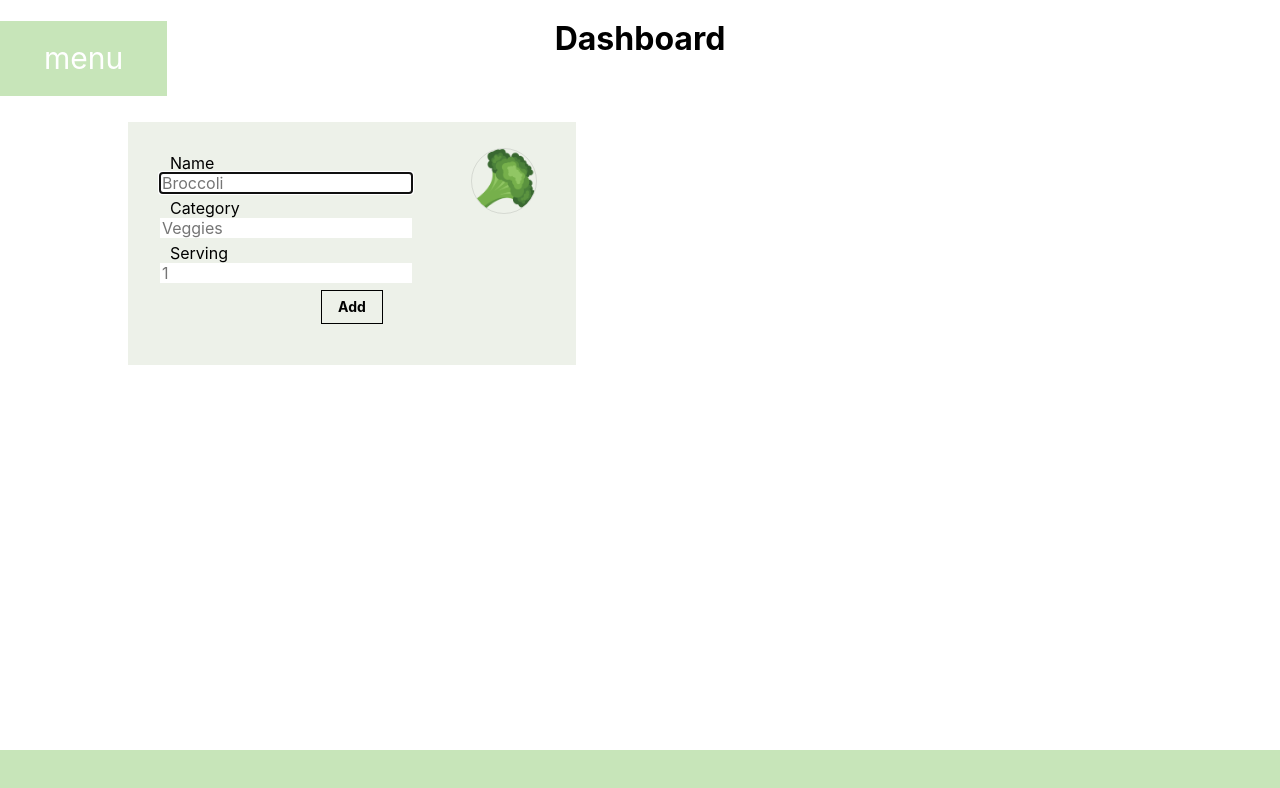
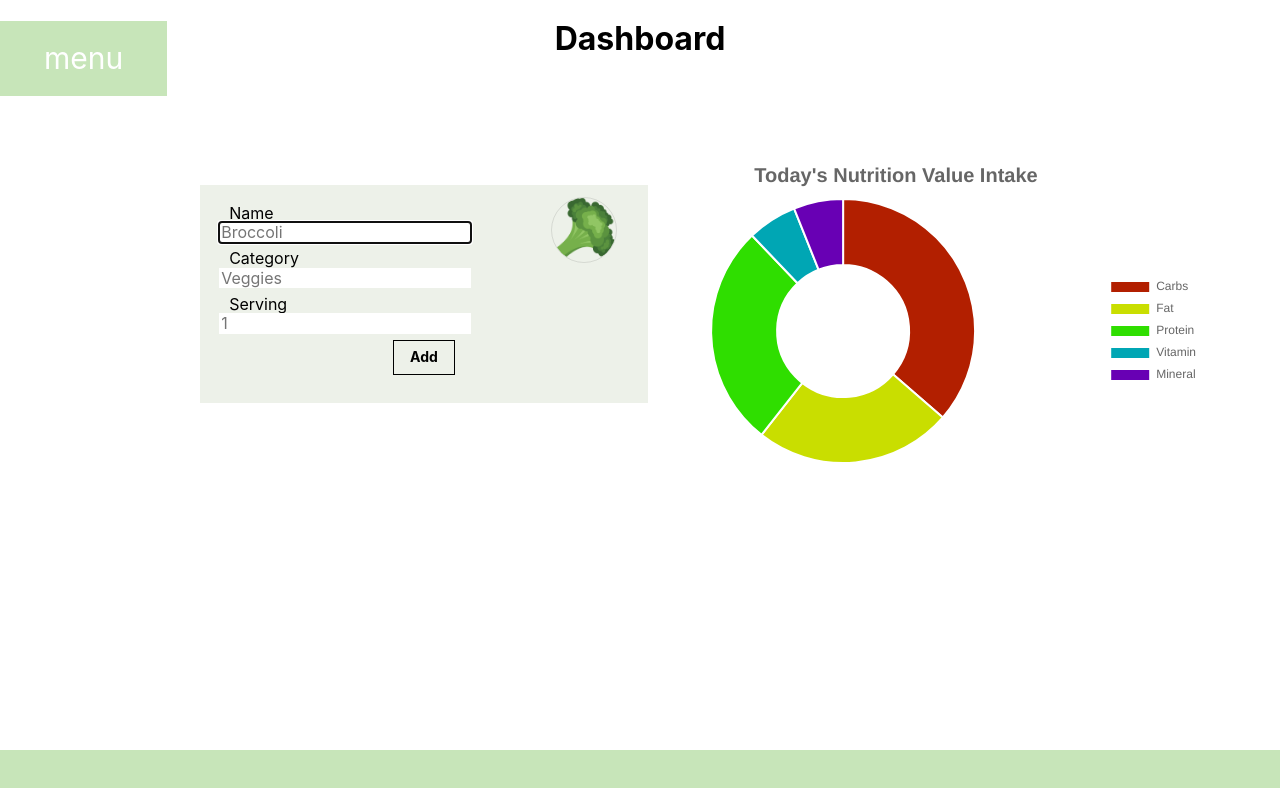
Before and after one commit to QintuTao/nw2021, a React (Create React App) app in the folder food/: page /Dashboard in a window 1280 px wide. Shown: the top 788 px of the page. Built offline with nearby package versions, Linux system fonts and the light colour scheme.

Commit message:
Doughnut Chart added in Dashboard Page

```diff
--- a/food/package.json
+++ b/food/package.json
@@ -6,8 +6,10 @@
     "@testing-library/jest-dom": "^5.11.8",
     "@testing-library/react": "^11.2.3",
     "@testing-library/user-event": "^12.6.0",
+    "chart.js": "^2.9.4",
     "firebase": "^8.2.2",
     "react": "^17.0.1",
+    "react-chartjs-2": "^2.11.1",
     "react-dom": "^17.0.1",
     "react-router-dom": "^5.2.0",
     "react-scripts": "4.0.1",
--- /dev/null
+++ b/food/src/components/Dashboard/Chart/Chart.js
@@ -0,0 +1,51 @@
+import React from 'react';
+import "./Chart.css";
+import { Doughnut } from 'react-chartjs-2';
+
+const state = {
+    labels: ['Carbs', 'Fat', 'Protein',
+             'Vitamin', 'Mineral'],
+    datasets: [
+      {
+        label: 'Nutritional Values',
+        backgroundColor: [
+          '#B21F00',
+          '#C9DE00',
+          '#2FDE00',
+          '#00A6B4',
+          '#6800B4'
+        ],
+        hoverBackgroundColor: [
+        '#501800',
+        '#4B5000',
+        '#175000',
+        '#003350',
+        '#35014F'
+        ],
+        data: [120, 80, 90, 20, 20]
+      }
+    ]
+  }
+
+  export default class Chart extends React.Component {
+    render() {
+      return (
+        <div>
+          <Doughnut
+            data={state}
+            options={{
+              title:{
+                display:true,
+                text:"Today's Nutrition Value Intake",
+                fontSize:20
+              },
+              legend:{
+                display:true,
+                position:'right'
+              }
+            }}
+          />
+        </div>
+      );
+    }
+  }
--- a/food/src/components/Dashboard/Dashboard.css
+++ b/food/src/components/Dashboard/Dashboard.css
@@ -0,0 +1,17 @@
+.column {
+    float: left;
+    padding: 10px;
+    height: 300px;
+  }
+
+  .left {
+    width: 50%;
+    margin-left: 10%;
+    margin-top:5%;
+  }
+
+  .right {
+    width: 50%;
+    margin-left: -15%;
+    margin-top:5%;
+  }
--- a/food/src/components/Dashboard/Dashboard.js
+++ b/food/src/components/Dashboard/Dashboard.js
@@ -1,5 +1,6 @@
 import React, { Component } from 'react';
 import DailyFoodList from './DailyFoodList/DailyFoodList';
+import Chart from './Chart/Chart'
 import "./Dashboard.css";
 
 class Dashboard extends Component {
@@ -8,11 +9,11 @@ class Dashboard extends Component {
             <div>
                 <h1>Dashboard</h1>
                 <div>
-                    <div className = "left">
+                    <div className = "column left">
                         <DailyFoodList />
                     </div>
-                    <div>
-
+                    <div className = "column right">
+                        <Chart />
                     </div>
                 </div>
             </div>
```
Also changed, not shown: food/src/components/Dashboard/Chart/Chart.css (added), 1 other file (tests, documents, lock files or other folders).
